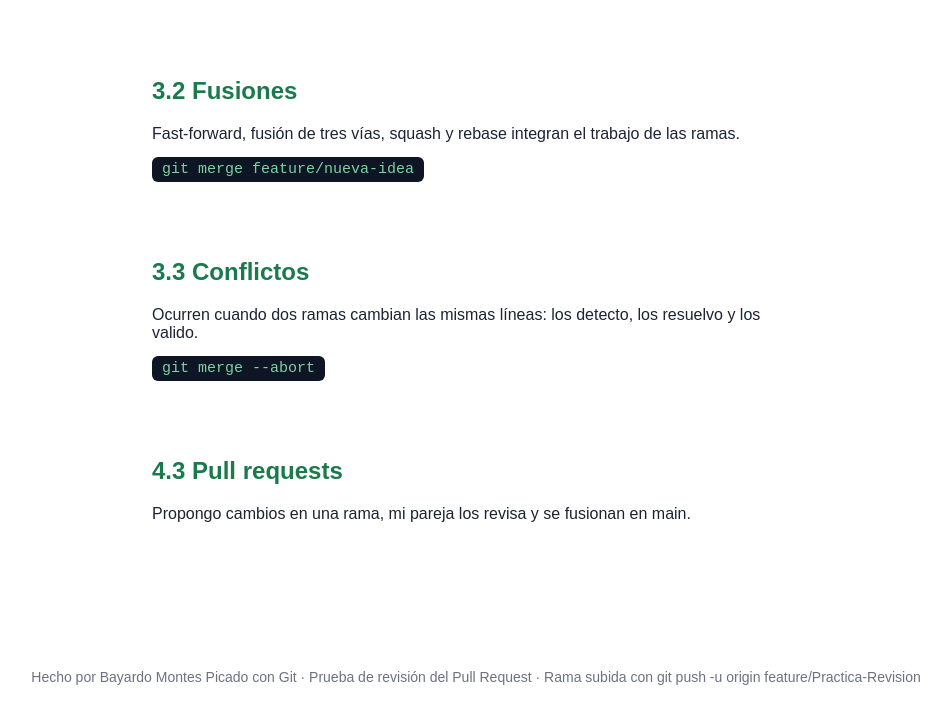
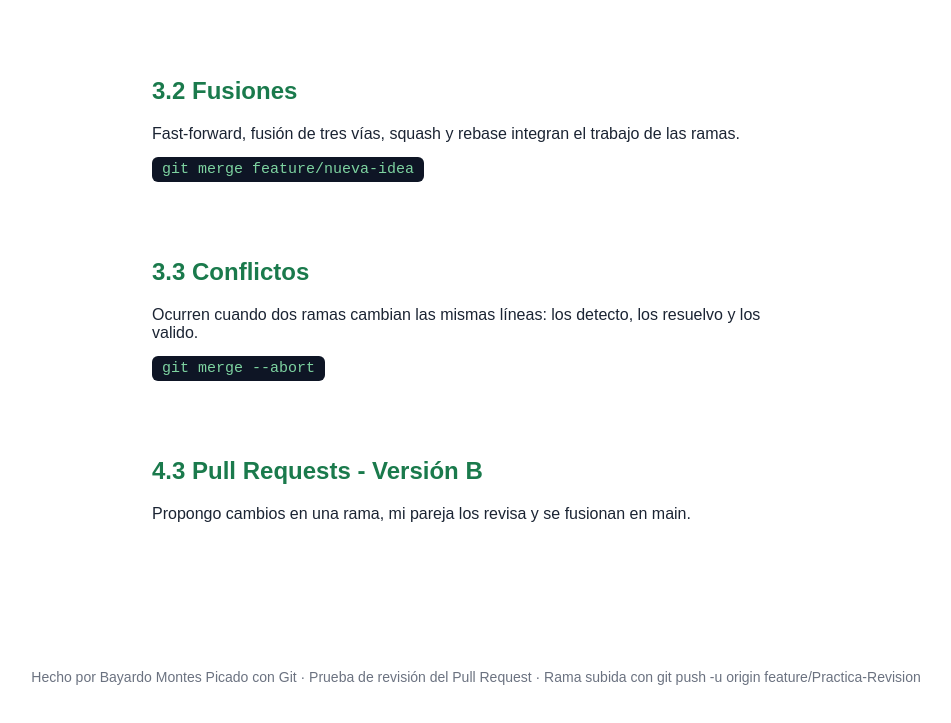
Before and after one commit to bayardomerlet-cmd/clase-4-practica-CI, a plain HTML site: page index.html in a window 1280 px wide. Shown: the part 1120-1843 px from the top of the page, without its empty margins (164-1115 px from the left). Drawn offline with Linux system fonts and the light colour scheme.

Commit message:
Cambia subtitulo version B

```diff
--- a/index.html
+++ b/index.html
@@ -58,7 +58,7 @@ ramas.</p>
     <code>git merge --abort</code>
 </section>
 <section>
-    <h2>4.3 Pull requests</h2>
+    <h2>4.3 Pull Requests - Versión B</h2>
     <p>Propongo cambios en una rama, mi pareja los revisa y se fusionan en main.</p>
 </section>
 </main>
```
